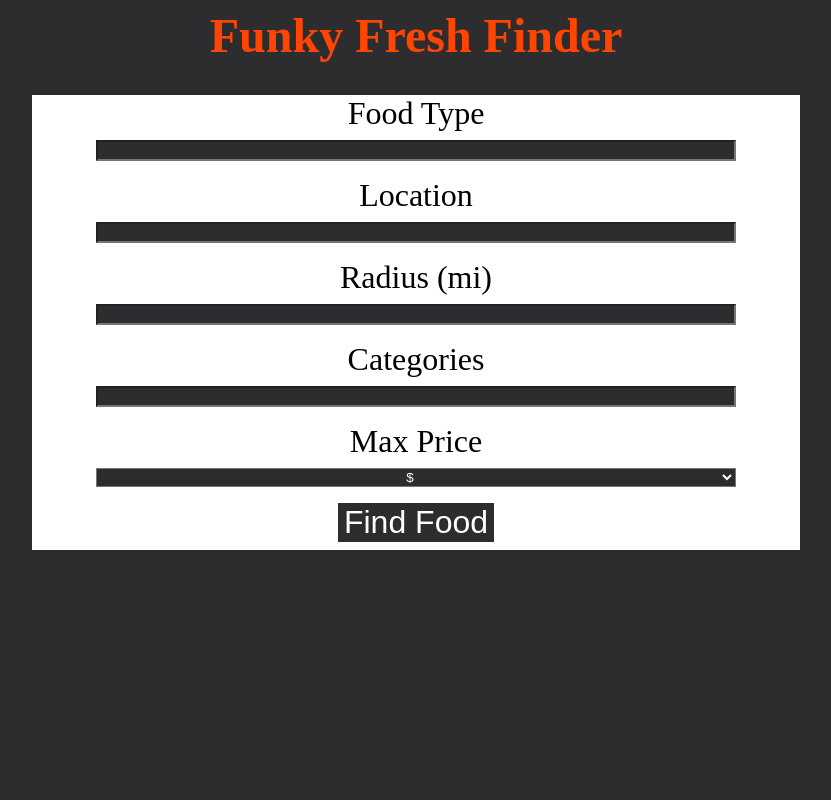
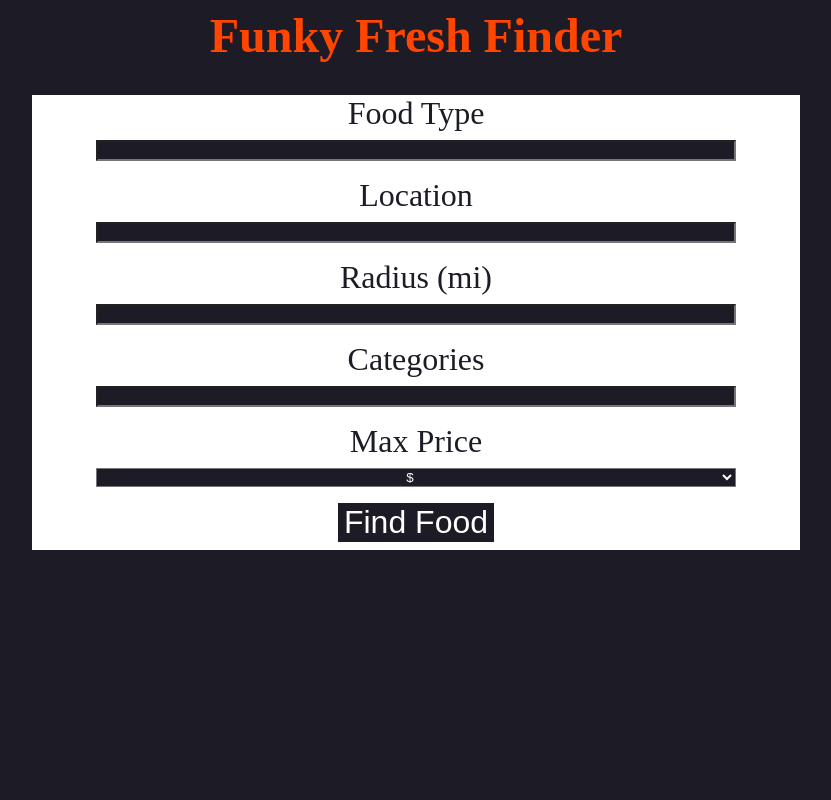
Before and after one commit to estrellafel/pythonProjectCs224, a Flask app: page /home in a window 1280 px wide. Shown: the whole page, without its empty margins (224-1055 px from the left). Run offline with Flask 2, Linux system fonts and the light colour scheme.

Commit message:
Changing colors on the home.css

```diff
--- a/static/home.css
+++ b/static/home.css
@@ -1,5 +1,5 @@
 body {
-    background-color: #2d2d30;
+    background-color: #1d1b26;
 }
 h1 {
     font-size: 6vh;
@@ -11,7 +11,8 @@ h1 {
 
 h2 {
     font-size: 2em;
-    color: blue;
+    text-align: center;
+    color: orangered;
 }
 
 div > img.yelpImg {
@@ -37,7 +38,7 @@ body > form > div.group {
 
 body > form > div.group > input, body > form > div.group > select {
     width: 50vw;
-    background-color: #2d2d30;
+    background-color: #1d1b26;
     color: white;
     margin: auto;
     display: block;
@@ -47,12 +48,12 @@ body > form > div.group > input, body > form > div.group > select {
 }
 
 body > form > div.group > label {
-    color: black;
+    color: #1d1b26;
     font-size: 2em;
 }
 
 body > form > div.group > button {
-    background-color: #2d2d30;
+    background-color: #1d1b26;
     color: white;
     font-size: 2em;
     border: 0;
```
